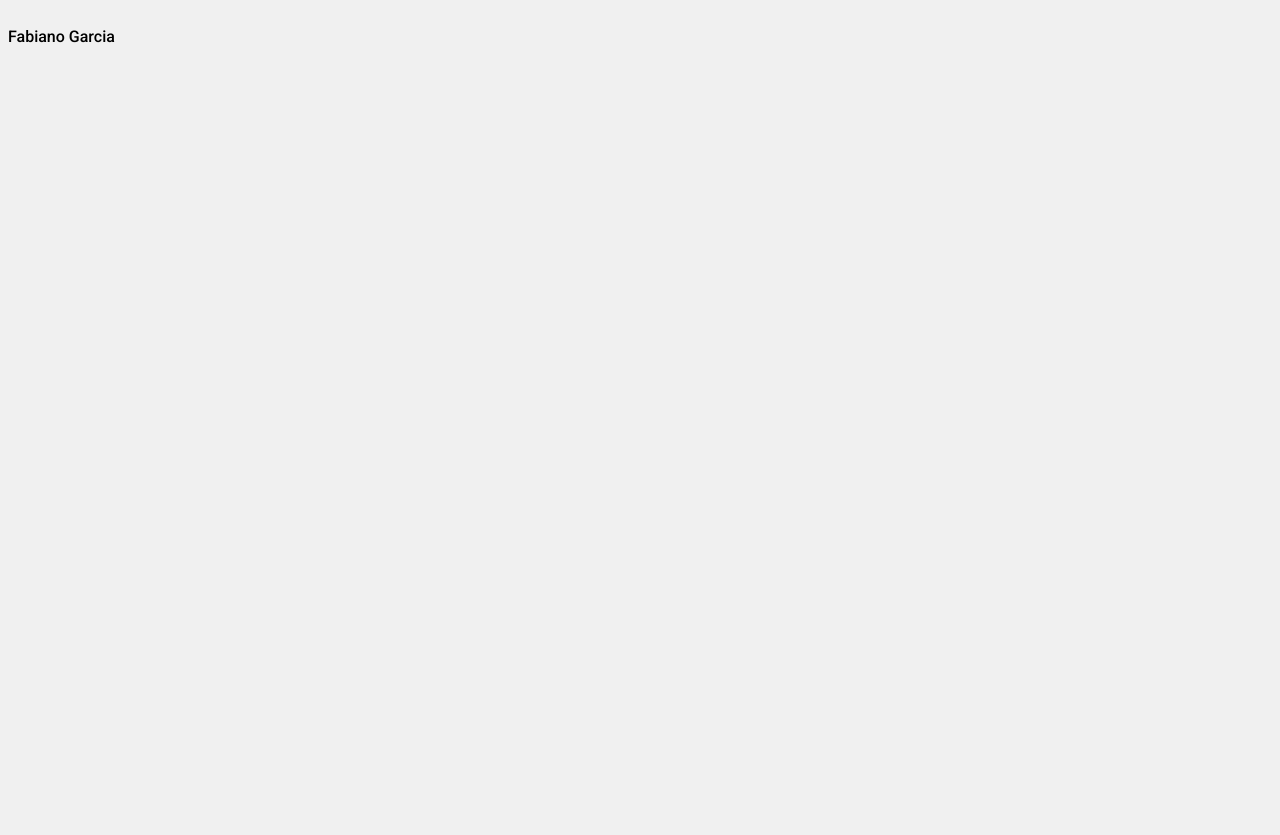
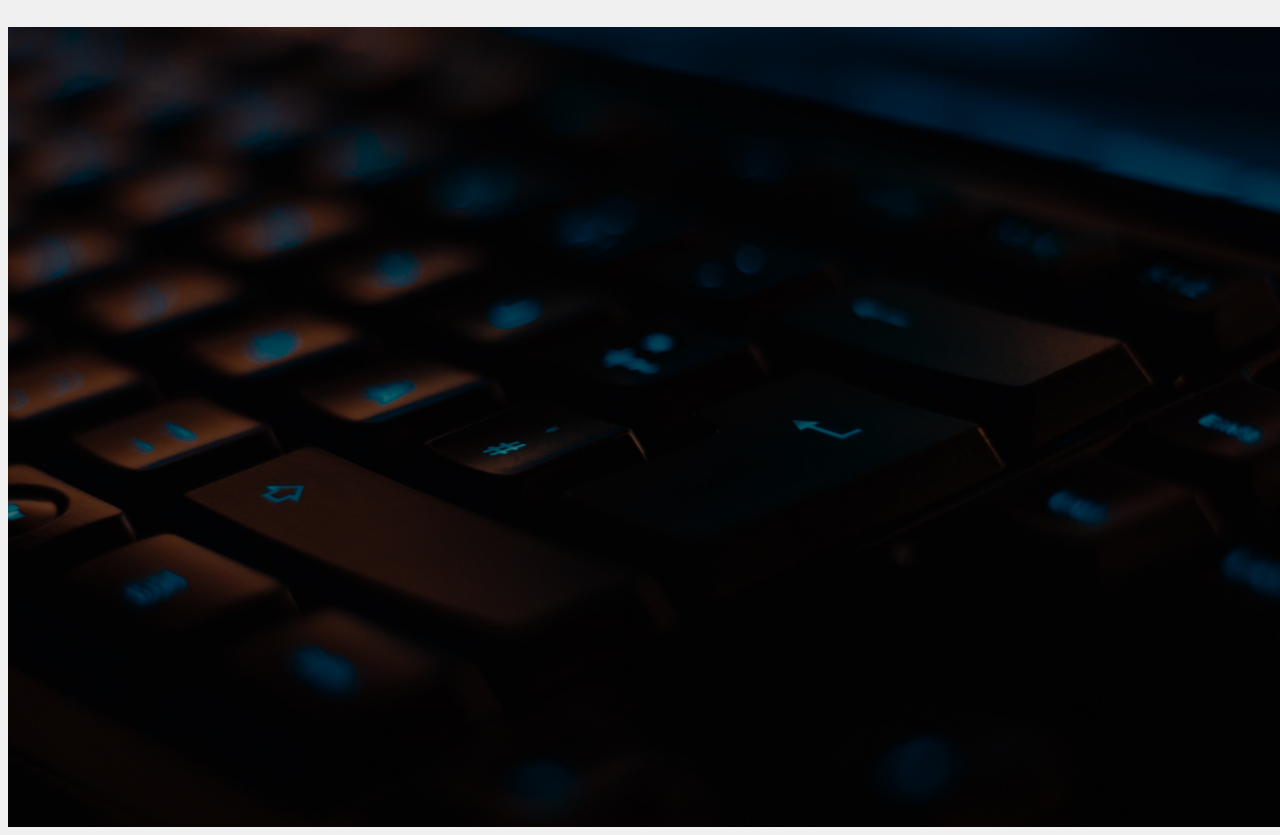
Before and after one commit to consultfabiano/postit-frontend, a Next.js app: page / in a window 1280 px wide. Before the commit the page ends 800 px from the top, so only its background shows below. Built offline with nearby package versions, Linux system fonts and the light colour scheme.

Commit message:
criação home page

```diff
--- a/pages/_app.js
+++ b/pages/_app.js
@@ -8,13 +8,14 @@
         margin: 0 auto;
         font-family: 'Roboto', sans-serif;
         background-color: ${({ theme }) => theme.colors.light};
+        color: ${({ theme }) => theme.colors.white};
     }
 `
 export default function App ({ Component, pageProps }) {
     return (
-        <Theme>
-        <GlobalStyle/>
+       <Theme>
+        <GlobalStyle />
         <Component { ...pageProps } />
-        </Theme>
+    </Theme>
     )
 }
--- a/pages/index.js
+++ b/pages/index.js
@@ -1,8 +1,22 @@
+import styled from "styled-components";
+
+import BackgroundImage from "../src/components/backgroundImage";
+
+const StyledHomePage = styled.div`
+    height: 100%;
+    display: flex;
+    justify-content: center;
+    align-item: center;
+
+`
+
 function HomePage () {
     return (
-        <div>
-            Fabiano Garcia
-        </div>
+        <BackgroundImage>
+            <StyledHomePage>
+            Hello word
+            </StyledHomePage>
+        </BackgroundImage>
     )
 }
 
--- a/src/Theme.js
+++ b/src/Theme.js
@@ -3,12 +3,13 @@
 const theme = {
     colors: {
         primary: '#7D2ECC',
-        light: '#F0F0F0'
+        light: '#F0F0F0',
+        white: '#FFFFFF',
     }
 }
 
-const Theme = ({ children }) =>
-    <ThemeProvider theme={ theme }>{ children }</ThemeProvider>
-
+const Theme = ({ children }) => (
+     <ThemeProvider theme={ theme }>{ children }</ThemeProvider>
+)
 
 export default Theme
--- /dev/null
+++ b/src/components/backgroundImage.js
@@ -0,0 +1,18 @@
+import styled from "styled-components";
+
+const StyledBackground = styled.div`
+ height: 100vh;
+ background-image: url('/background.jpg');
+ background-position: center;
+ background-repeat: no-repeat;
+ background-size: cover;
+`
+function BackgroundImage ({ clidren }) {
+    return (
+        <StyledBackground>
+            { clidren }
+        </StyledBackground>
+    )
+}
+
+export default BackgroundImage
```
Also changed, not shown: public/background.jpg (added).
